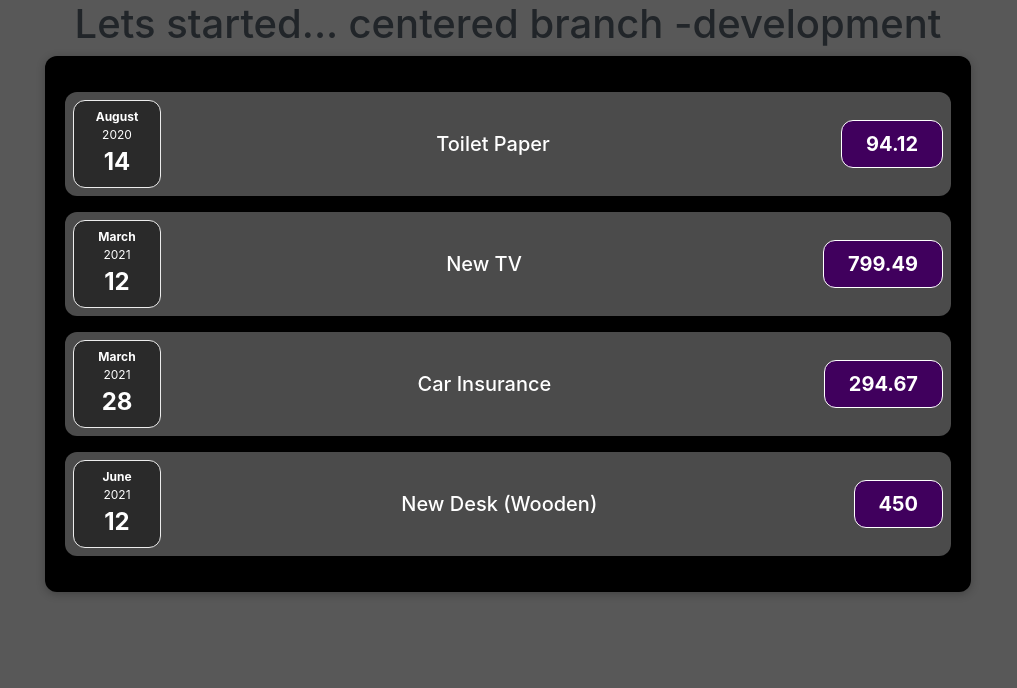
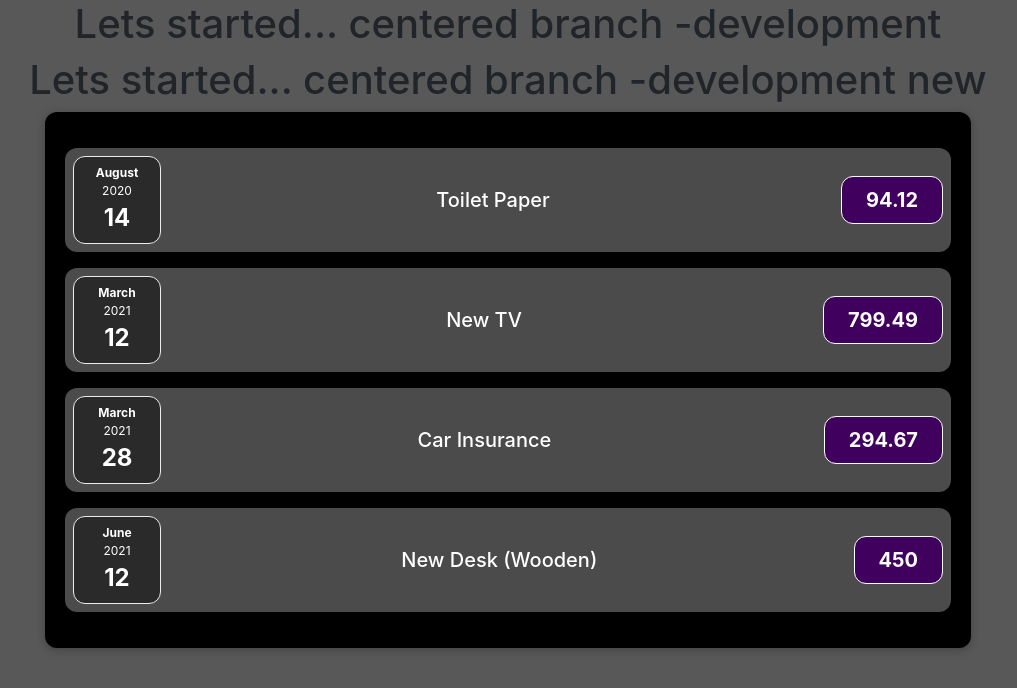
Before and after one commit to hasankarim18/expense-tracker, a React (Create React App) app: page / in a window 1280 px wide. Shown: the top 688 px of the page, without its empty margins (132-1149 px from the left). Built offline with nearby package versions, Linux system fonts and the light colour scheme.

Commit message:
minor in development

```diff
--- a/src/Components/Expenses.js
+++ b/src/Components/Expenses.js
@@ -17,6 +17,7 @@ function Expenses() {
     return (
         <div className="container text-center" >
             <h1>Lets started... centered branch -development </h1>
+            <h1>Lets started... centered branch -development new </h1>
             <div className="row justify-content-center">
                 <div className="col-12 col-sm-10 col-md-10">
                     <MyCard className="expenses">
```
